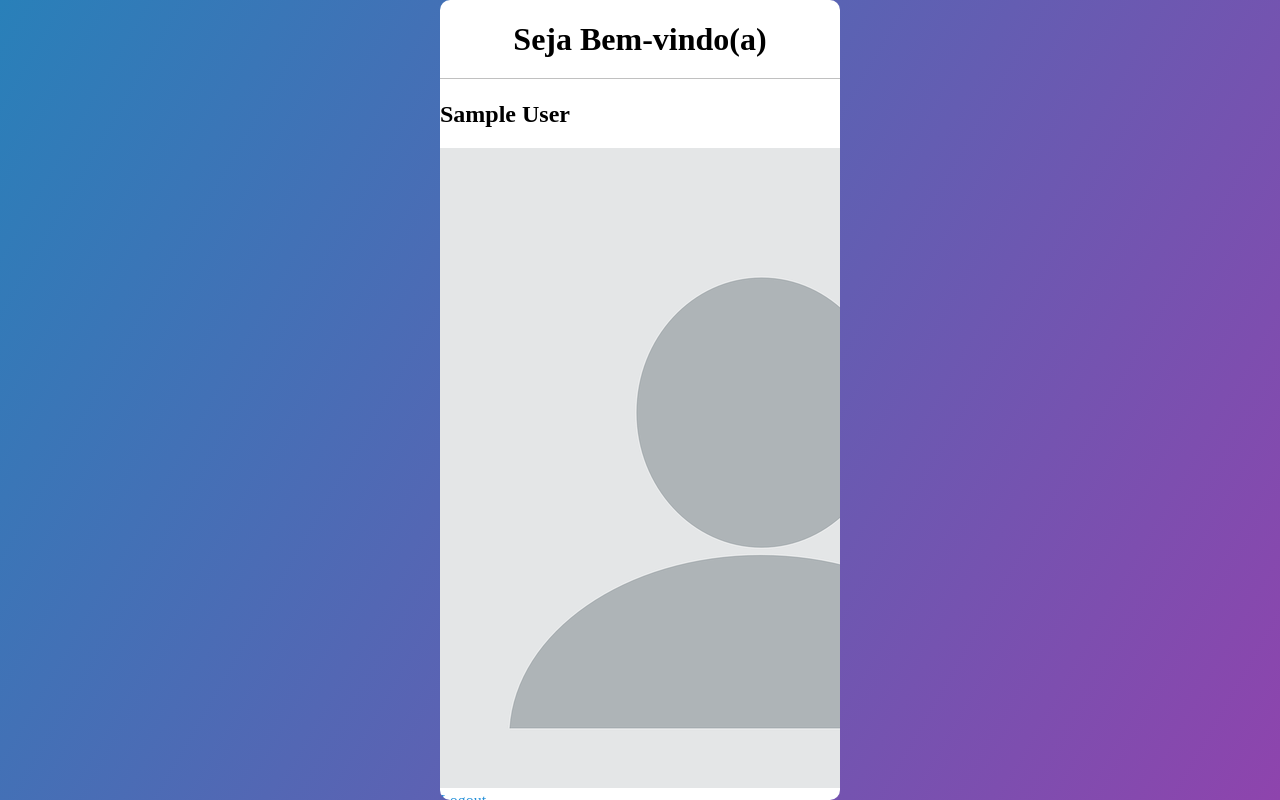
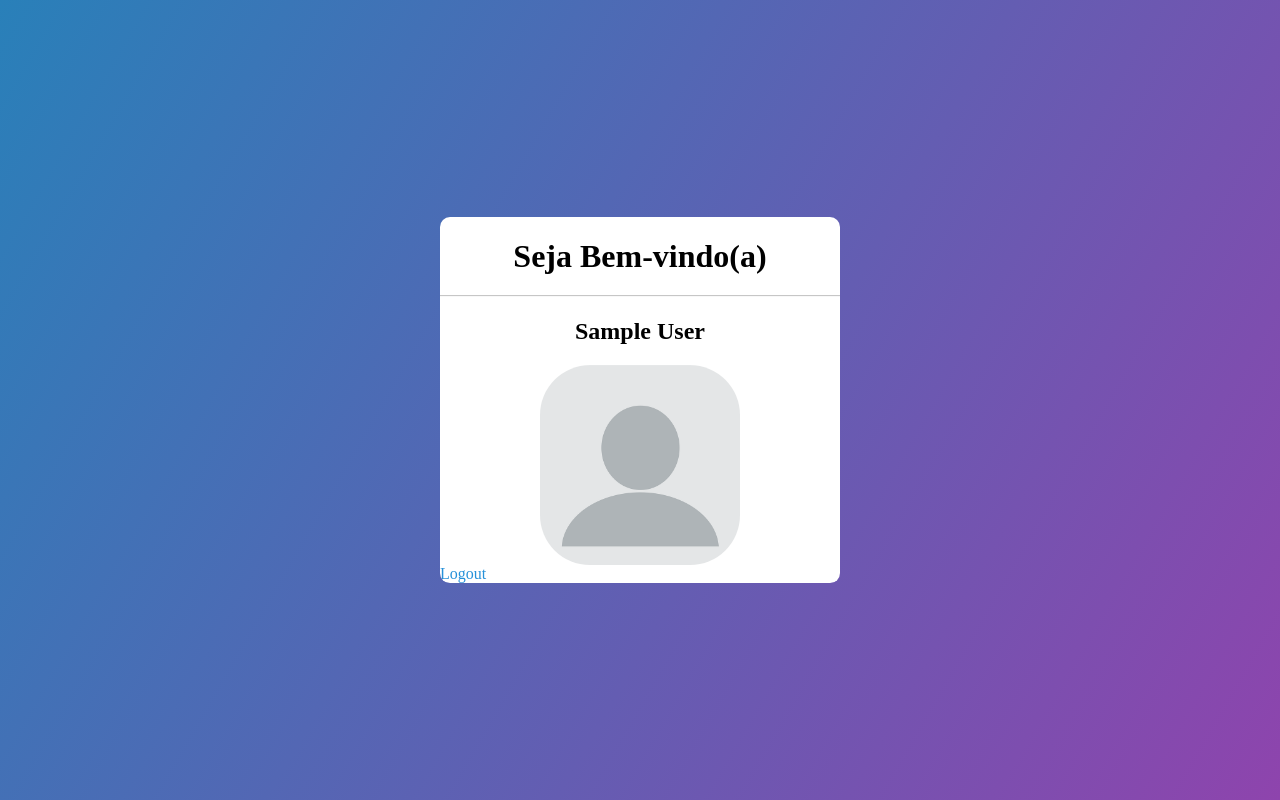
Before and after one commit to svhenrique/login-cadastro, a Django app: page / in a window 1280 px wide. Run offline with Django 3.2, Linux system fonts and the light colour scheme; the visitor is signed in with stand-in values (Sample User, id 1).

Commit message:
estilo de modificacoes anteriores

```diff
--- a/core/static/css/style.css
+++ b/core/static/css/style.css
@@ -19,16 +19,32 @@ body {
 }
 /* adicionado max-height para scroll bar aparecer em overlflow no .cente */
 
-.center h1, h4 {
+.center h1, h2, h4 {
     text-align: center;
     padding: 0 0 20px 0;
     border-bottom: 1px solid silver;
+}
+
+.center h2 {
+    border-bottom: 0px;
+    padding: 0 0 0px 0;
+
 }
 
 .center h4 {
     color: red;
 }
 
+.center img {
+   display: block;
+   margin-left: auto;
+   margin-right: auto;
+   height: 50%;
+   width: 50%;
+   border-radius: 25%;
+}
+
+}
 .center form {
     padding: 0 40px;
     box-sizing: border-box;
```
